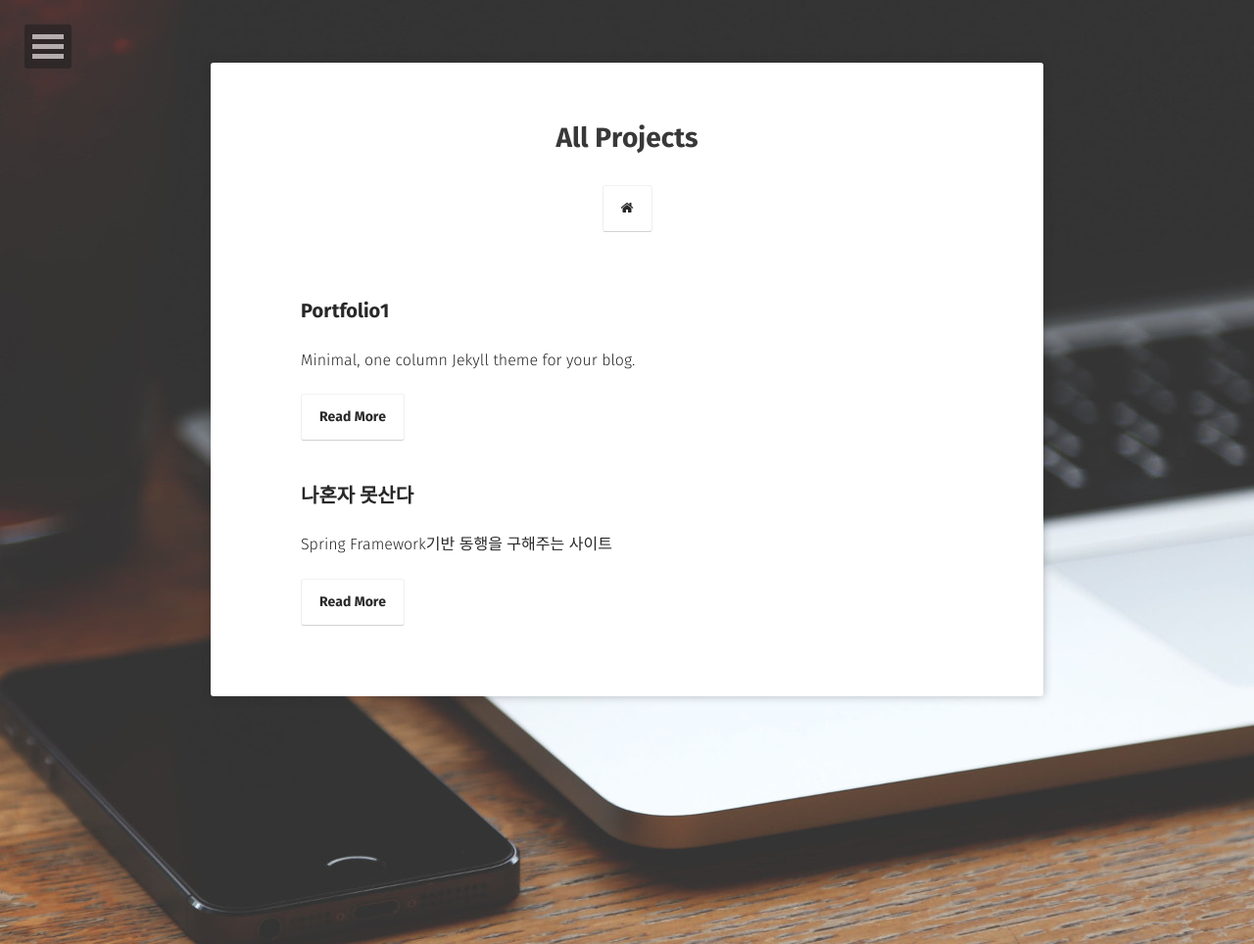
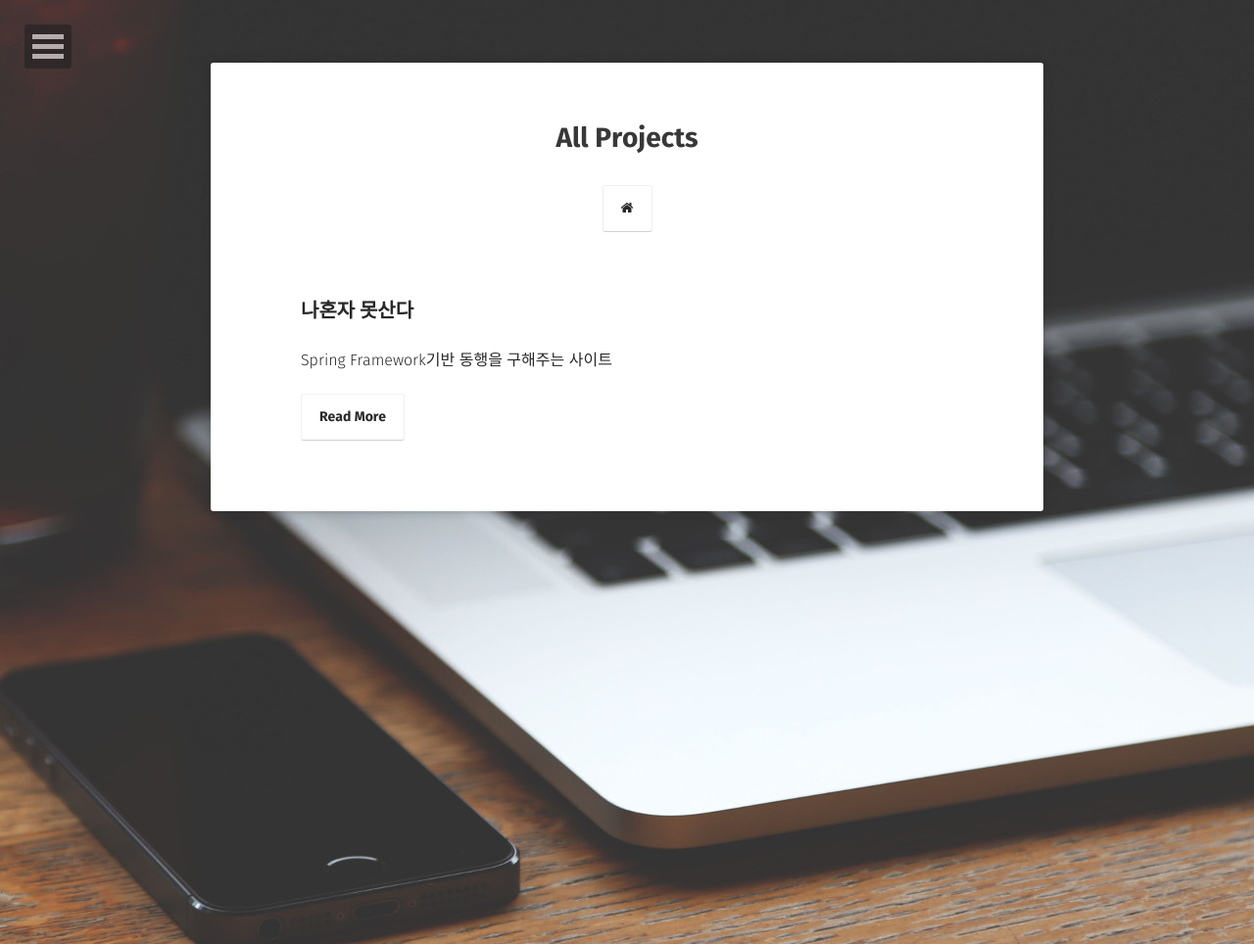
Before and after one commit to hamyongjae/hamyongjae.github.io, a Jekyll site: the page built from projects/index.md, in a window 1280 px wide. Shown: the whole page at 98% size. Built offline with Jekyll 4.4.1, drawn with Linux system fonts in a browser that asks for light colours; some web fonts are replaced.

Commit message:
portfolio1

```diff
--- a/_posts/2018-12-07-portfolio1.md
+++ /dev/null
@@ -1,14 +0,0 @@
----
-layout: post
-title:  "Portfolio1"
-date:   2018-12-07
-excerpt: "Minimal, one column Jekyll theme for your blog."
-project: true
-tag:
-- jekyll
-- moon
-- blog
-- about
-- theme
-comments: true
----
```
Also changed, not shown: _posts/2016-03-21-moon-theme.md (+3 -2 lines).
